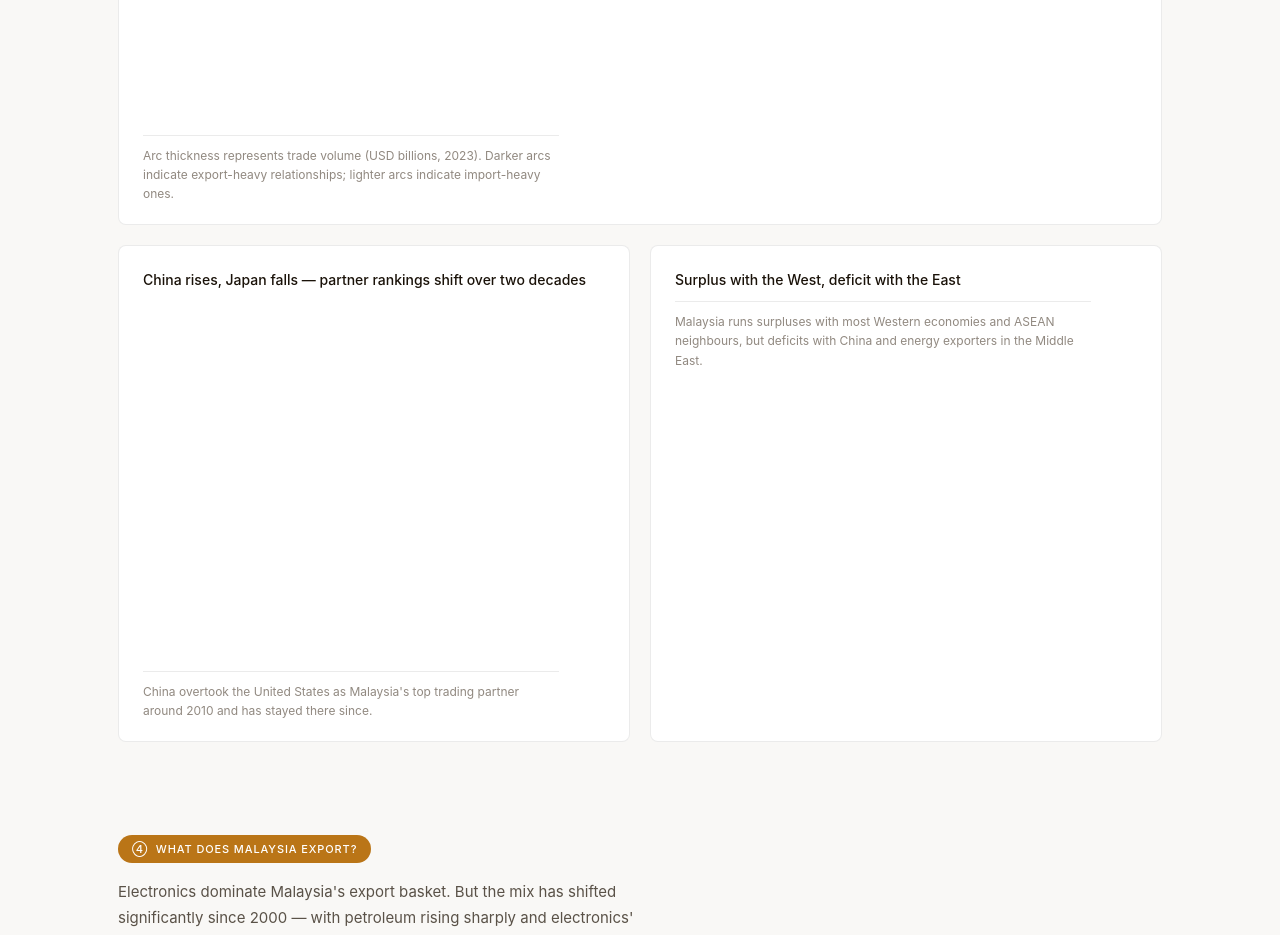
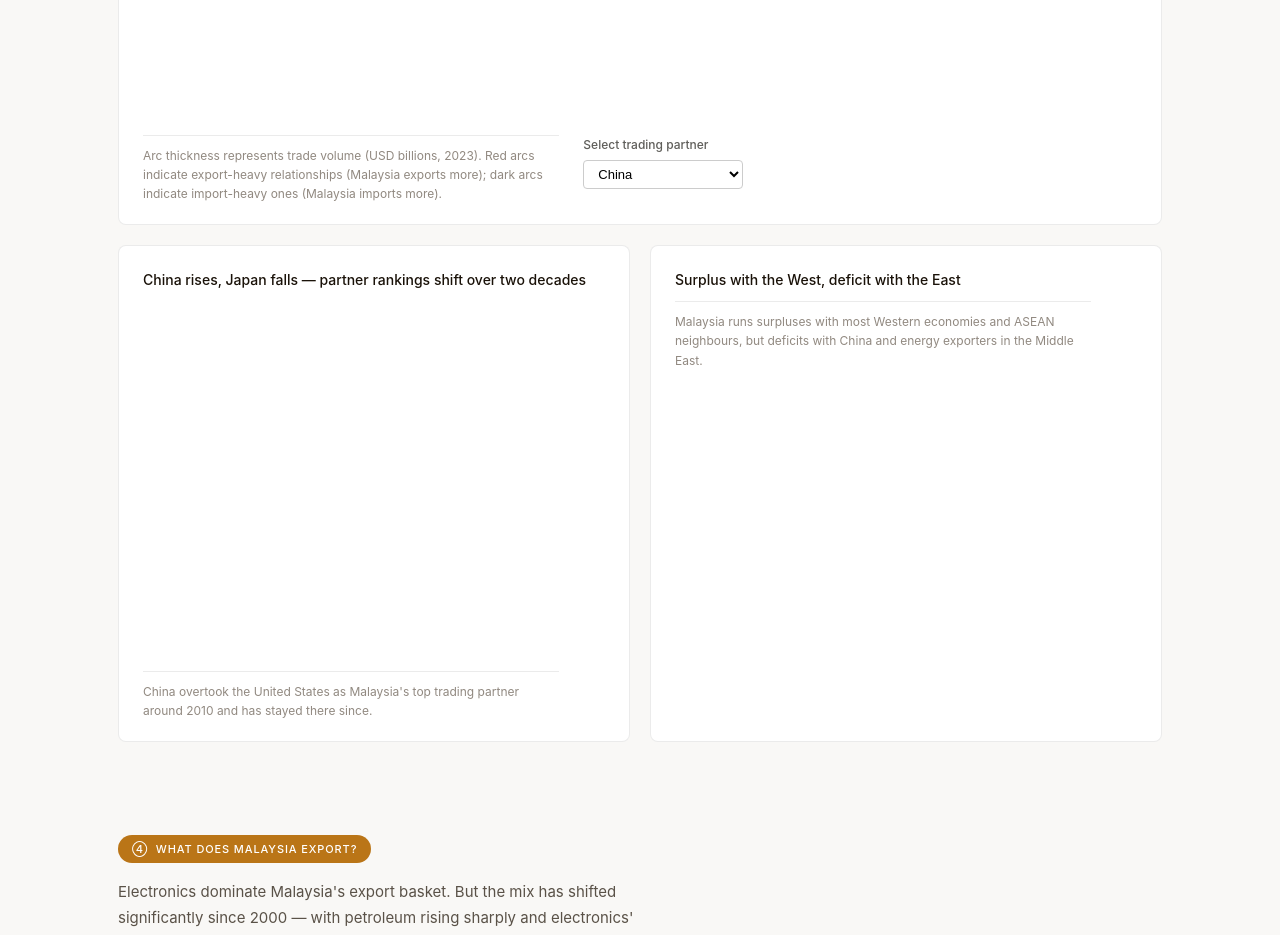
Before and after one commit to SengYang0231/GlobalTradeVisualisation, a plain HTML site: page index.html in a window 1280 px wide. Shown: the part 3500-4435 px from the top of the page. Drawn offline with Linux system fonts and the light colour scheme; a script that the page names is missing.

Commit message:
update: added interactive for better solution for chart 6

```diff
--- a/index.html
+++ b/index.html
@@ -127,12 +127,53 @@
     <div class="chart-block full">
       <h2 class="chart-title">Malaysia's trade web — flows to its top partners</h2>
       <div id="chart6" class="chart-embed" style="height:460px"></div>
-      <p class="chart-caption">
-        Arc thickness represents trade volume (USD billions, 2023).
-        Darker arcs indicate export-heavy relationships;
-        lighter arcs indicate import-heavy ones.
-      </p>
+      <div style="display:flex; align-items:flex-start; gap:24px; margin-top:10px;">
+        <p class="chart-caption" style="margin:0; flex:1;">
+          Arc thickness represents trade volume (USD billions, 2023).
+          Red arcs indicate export-heavy relationships (Malaysia exports more);
+          dark arcs indicate import-heavy ones (Malaysia imports more).
+        </p>
+        <div style="flex-shrink:0; display:flex; flex-direction:column; gap:5px;">
+          <label for="chart6-select" style="font-size:12px; color:#5F5E5A; font-weight:500;">Select trading partner</label>
+          <select id="chart6-select" style="font-size:13px; padding:5px 10px; border:1px solid #ccc; border-radius:4px; background:#fff; cursor:pointer; min-width:160px;">
+            <option value="Australia">Australia</option>
+            <option value="China" selected>China</option>
+            <option value="Germany">Germany</option>
+            <option value="Hong Kong, China">Hong Kong, China</option>
+            <option value="India">India</option>
+            <option value="Indonesia">Indonesia</option>
+            <option value="Japan">Japan</option>
+            <option value="South Korea">South Korea</option>
+            <option value="Netherlands">Netherlands</option>
+            <option value="Singapore">Singapore</option>
+            <option value="Taiwan">Taiwan</option>
+            <option value="Thailand">Thailand</option>
+            <option value="United States">United States</option>
+            <option value="Vietnam">Vietnam</option>
+          </select>
+        </div>
+      </div>
     </div>
+    <script>
+      /* Chart 6 embedded here (not in charts.js) so we can capture the view
+         reference and wire the dropdown to the selected_partner signal. */
+      vegaEmbed('#chart6', 'js/chart6_arc_map.vl.json', { actions: false, renderer: 'svg' })
+        .then(function(result) {
+          var view = result.view;
+          var select = document.getElementById('chart6-select');
+          /* Sync on dropdown change */
+          select.addEventListener('change', function() {
+            view.signal('selected_partner', this.value).run();
+          });
+          /* Ensure Vega signal matches the HTML default on first load */
+          view.signal('selected_partner', select.value).run();
+        })
+        .catch(function(err) {
+          console.error('Chart 6 failed:', err);
+          document.getElementById('chart6').innerHTML =
+            '<p style="color:#D85A30;padding:16px;font-size:13px;">Could not load chart6: ' + err.message + '</p>';
+        });
+    </script>
 
     <div class="chart-row cols-2">
       <div class="chart-block">
```
